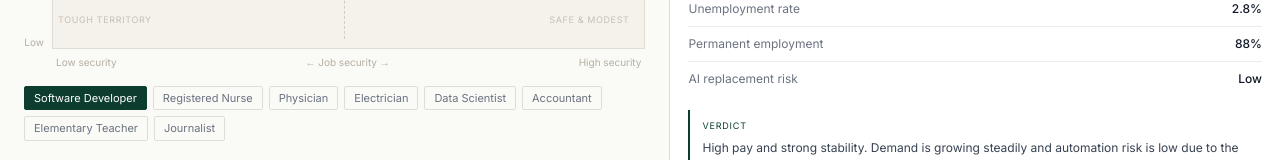
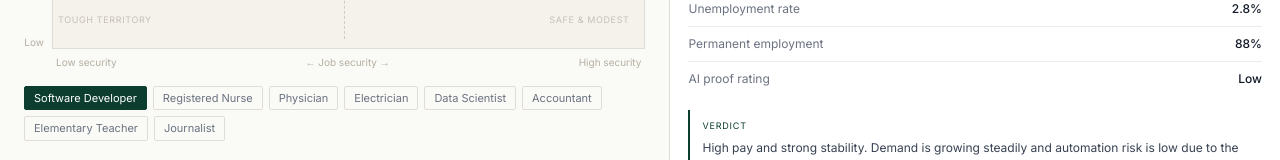
Before and after one commit to danielmwm/wagerisk, a React (Vite) app: page /search in a window 1280 px wide. Shown: the part 475-635 px from the top of the page. Built offline with nearby package versions, Linux system fonts and the light colour scheme.

Commit message:
Rename automation labels to 'AI Proof'
Co-Authored-By: Claude Sonnet 4.6 <noreply@anthropic.com>

```diff
--- a/src/pages/Compare.jsx
+++ b/src/pages/Compare.jsx
@@ -21,7 +21,7 @@ const ROW_CONFIG = [
   { key: 'wage', label: 'Median hourly wage', fmt: c => `$${adjustedWage(c.medianHourly, PROVINCE)}/hr`, isBetter: (a, b) => a.medianHourly >= b.medianHourly ? 0 : 1 },
   { key: 'unemploymentRate', label: 'Unemployment rate', fmt: c => c.unemploymentRate, isBetter: (a, b) => parseFloat(a.unemploymentRate) <= parseFloat(b.unemploymentRate) ? 0 : 1 },
   { key: 'permanentPercent', label: 'Permanent employment', fmt: c => c.permanentPercent, isBetter: (a, b) => parseFloat(a.permanentPercent) >= parseFloat(b.permanentPercent) ? 0 : 1 },
-  { key: 'automationRisk', label: 'AI replacement risk', fmt: c => c.automationRisk, isBetter: (a, b) => {
+  { key: 'automationRisk', label: 'AI proof rating', fmt: c => c.automationRisk, isBetter: (a, b) => {
     const order = ['Very Low','Low','Moderate','High','Very High'];
     return order.indexOf(a.automationRisk) <= order.indexOf(b.automationRisk) ? 0 : 1;
   }},
--- a/src/pages/Personalized.jsx
+++ b/src/pages/Personalized.jsx
@@ -15,7 +15,7 @@ const SLIDERS = [
   { key: 'wage', label: 'Wage / Salary', default: 70 },
   { key: 'growth', label: 'Growth Potential', default: 60 },
   { key: 'workLife', label: 'Work-Life Balance', default: 50 },
-  { key: 'automation', label: 'Future-Proof (Hard to Automate)', default: 55 },
+  { key: 'automation', label: 'AI Proof', default: 55 },
 ];
 
 const inputStyle = {
--- a/src/pages/Search.jsx
+++ b/src/pages/Search.jsx
@@ -549,7 +549,7 @@ export default function Search() {
               { label: '2024–28 outlook', value: <OutlookDot outlook={selected.outlook} />, isComponent: true },
               { label: 'Unemployment rate', value: selected.unemploymentRate },
               { label: 'Permanent employment', value: selected.permanentPercent },
-              { label: 'AI replacement risk', value: selected.automationRisk },
+              { label: 'AI proof rating', value: selected.automationRisk },
             ].map(({ label, value, isComponent }, i, arr) => (
               <div
                 key={label}
```
